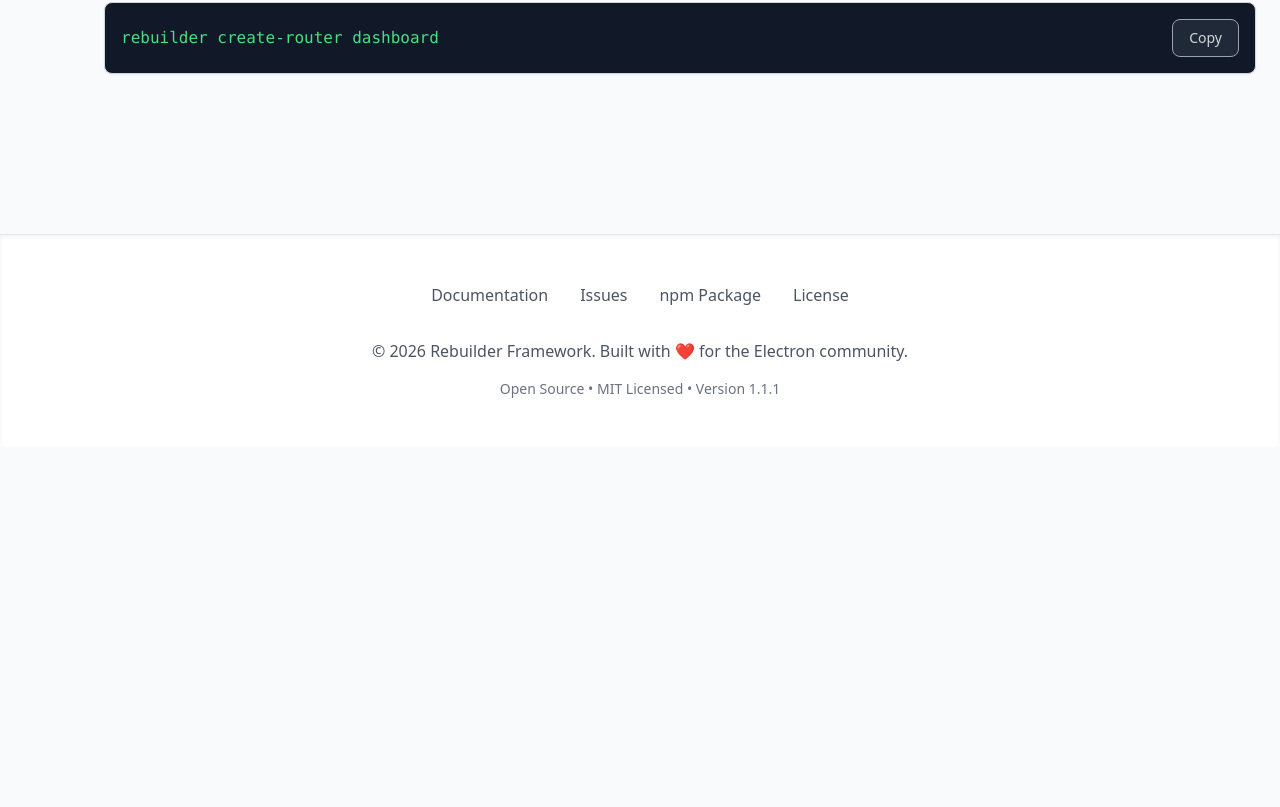
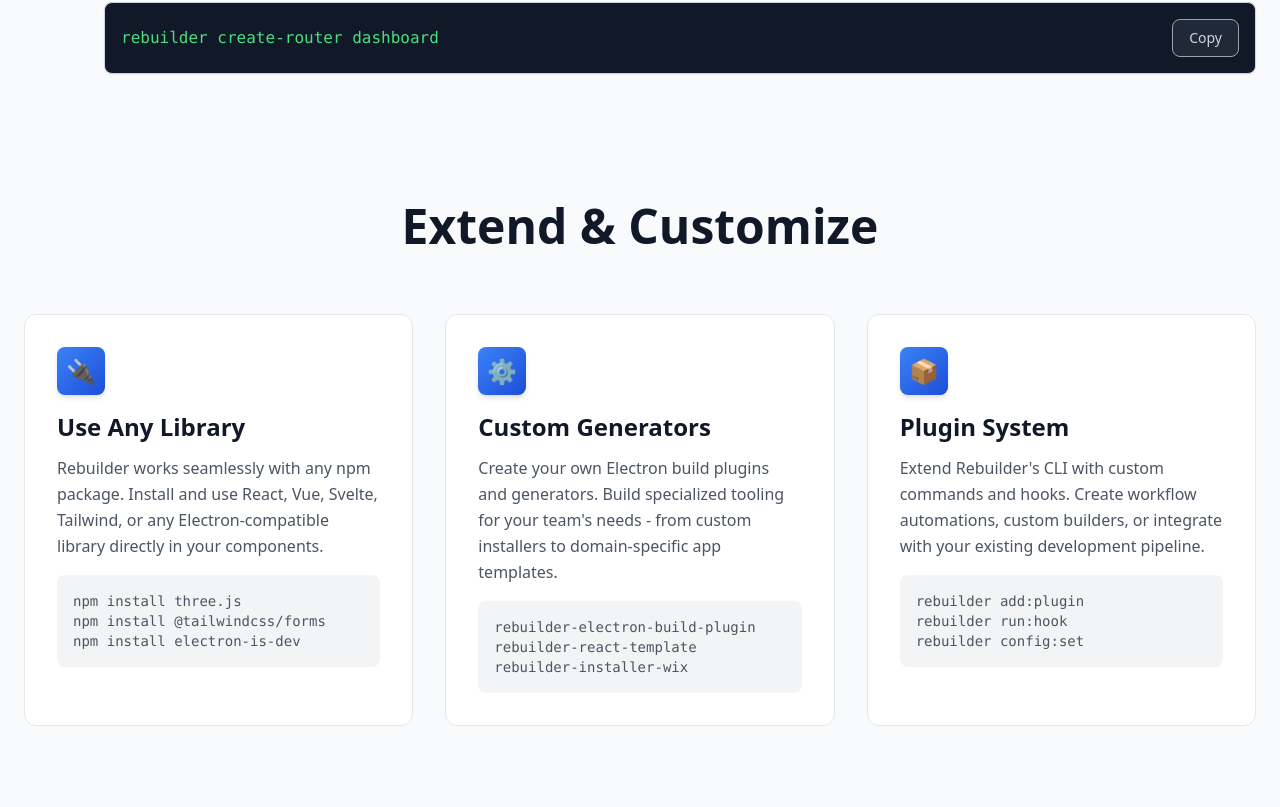
Before and after one commit to Jade-Leonard25/rebuilder, an Electron app: page index.html in a window 1280 px wide. Shown: the part 3413-4220 px from the top of the page. Before the commit the page ends 3860 px from the top, so only its background shows below. Drawn offline with nearby package versions, Linux system fonts and the light colour scheme.

Commit message:
Add extensibility section to landing page showing how to use other libraries and create custom Electron generators

```diff
--- a/index.html
+++ b/index.html
@@ -293,6 +293,46 @@
     </div>
   </section>
 
+  <!-- Extensibility -->
+  <section class="max-w-7xl mx-auto px-6 py-16">
+    <h2 class="text-5xl font-black text-center mb-16 text-gray-900">Extend & Customize</h2>
+    <div class="grid md:grid-cols-2 lg:grid-cols-3 gap-8">
+
+      <div class="bg-white border border-gray-200 rounded-xl p-8 hover:border-blue-500 transition hover:-translate-y-2 hover:shadow-xl">
+        <div class="w-12 h-12 bg-gradient-to-br from-blue-500 to-blue-700 rounded-lg flex items-center justify-center text-2xl mb-4 shadow-md">🔌</div>
+        <h3 class="text-2xl font-bold mb-3 text-gray-900">Use Any Library</h3>
+        <p class="text-gray-600 leading-relaxed">Rebuilder works seamlessly with any npm package. Install and use React, Vue, Svelte, Tailwind, or any Electron-compatible library directly in your components.</p>
+        <div class="bg-gray-100 p-4 rounded-lg mt-4">
+          <p class="text-sm font-mono text-gray-600">npm install three.js</p>
+          <p class="text-sm font-mono text-gray-600">npm install @tailwindcss/forms</p>
+          <p class="text-sm font-mono text-gray-600">npm install electron-is-dev</p>
+        </div>
+      </div>
+
+      <div class="bg-white border border-gray-200 rounded-xl p-8 hover:border-blue-500 transition hover:-translate-y-2 hover:shadow-xl">
+        <div class="w-12 h-12 bg-gradient-to-br from-blue-500 to-blue-700 rounded-lg flex items-center justify-center text-2xl mb-4 shadow-md">⚙️</div>
+        <h3 class="text-2xl font-bold mb-3 text-gray-900">Custom Generators</h3>
+        <p class="text-gray-600 leading-relaxed">Create your own Electron build plugins and generators. Build specialized tooling for your team's needs - from custom installers to domain-specific app templates.</p>
+        <div class="bg-gray-100 p-4 rounded-lg mt-4">
+          <p class="text-sm font-mono text-gray-600">rebuilder-electron-build-plugin</p>
+          <p class="text-sm font-mono text-gray-600">rebuilder-react-template</p>
+          <p class="text-sm font-mono text-gray-600">rebuilder-installer-wix</p>
+        </div>
+      </div>
+
+      <div class="bg-white border border-gray-200 rounded-xl p-8 hover:border-blue-500 transition hover:-translate-y-2 hover:shadow-xl">
+        <div class="w-12 h-12 bg-gradient-to-br from-blue-500 to-blue-700 rounded-lg flex items-center justify-center text-2xl mb-4 shadow-md">📦</div>
+        <h3 class="text-2xl font-bold mb-3 text-gray-900">Plugin System</h3>
+        <p class="text-gray-600 leading-relaxed">Extend Rebuilder's CLI with custom commands and hooks. Create workflow automations, custom builders, or integrate with your existing development pipeline.</p>
+        <div class="bg-gray-100 p-4 rounded-lg mt-4">
+          <p class="text-sm font-mono text-gray-600">rebuilder add:plugin</p>
+          <p class="text-sm font-mono text-gray-600">rebuilder run:hook</p>
+          <p class="text-sm font-mono text-gray-600">rebuilder config:set</p>
+        </div>
+      </div>
+    </div>
+  </section>
+
   <!-- Footer -->
   <footer class="bg-white border-t border-gray-200 mt-24 py-12 shadow-inner">
     <div class="max-w-7xl mx-auto px-6 text-center">
```
